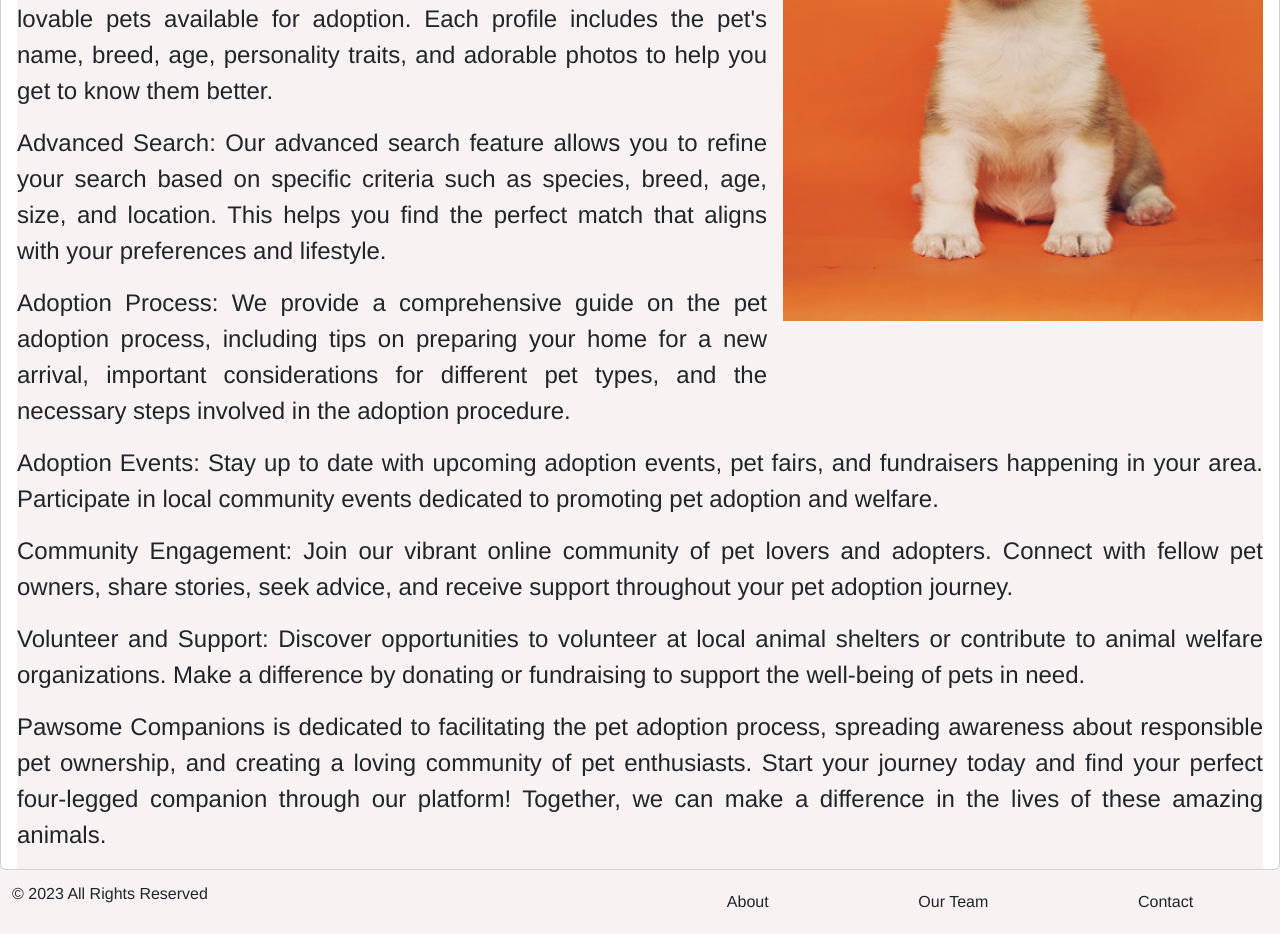
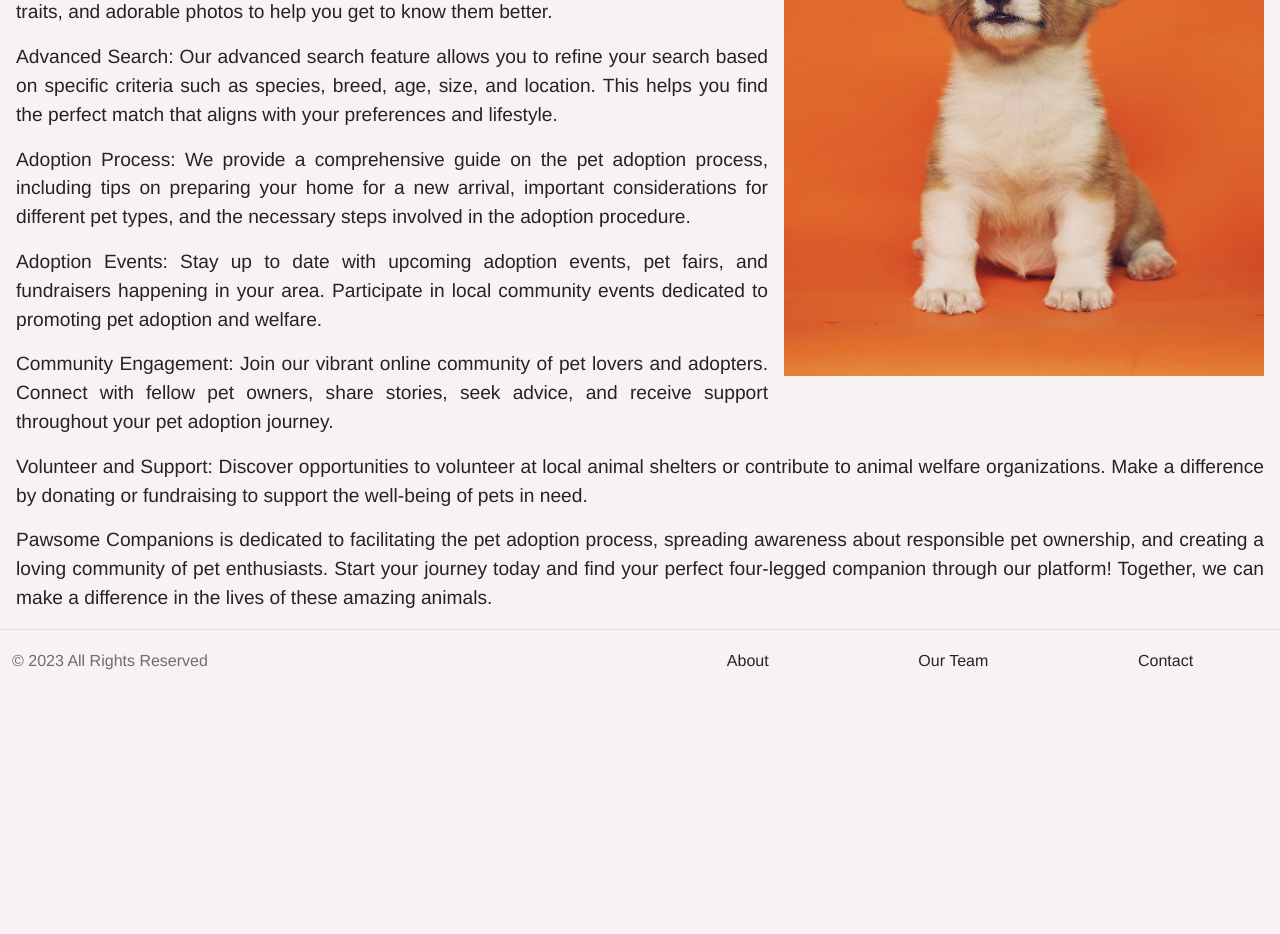
Before and after one commit to AlonaVladymyrovaTrinity/AdoptTheDreamApp-Front, a React (Create React App) app: page /about in a window 1280 px wide. Shown: the part 400-1334 px from the top of the page. After the commit the page ends 1093 px from the top, so only its background shows below. Built offline with nearby package versions, Linux system fonts and the light colour scheme.

Commit message:
test: footer and about page

```diff
--- a/src/component/layout/About/About.css
+++ b/src/component/layout/About/About.css
@@ -3,39 +3,34 @@ img {
     height: 40rem;
 }
 
-body {
-    background-color: #f9ecdf;
-    color: #3f2f23;
-}
-
 h1 {
     text-align: center;
     font-size: 3em;
-
 }
 
-.card {
+.about-page {
     display: flex;
-    justify-content: flex-start;
-    align-items: flex-start;
+    flex-direction: column;
+    justify-content: space-between;
+    align-items: center;
 }
 
-.card__text {
+.about-page-text {
     margin-left: 1rem;
     margin-right: 1rem;
 }
 
-.card__text p {
+.about-page-text p {
     display: flex;
-    font-size: 1.5em;
+    font-size: 1.2rem;
     text-align: justify;
 }
 
-.card__text p:first-child {
+.about-page-text p:first-child {
     margin-top: 0;
 }
 
-.card__text img {
+.about-page-text img {
     float: right;
     margin-left: 1rem;
 }
--- a/src/component/layout/About/About.js
+++ b/src/component/layout/About/About.js
@@ -5,9 +5,10 @@ import './About.css';
 const About = () => {
     return (
         <>
-            <div className="card">
-                <div className="card__text">
-                    <img src={photoDog} alt="About" />
+            <div className="about-page">
+                <h1>About our business</h1>
+                <div className="about-page-text">
+                    <img src={photoDog} alt="dog" />
                     <p>"Find Your Fur-ever Friend!"</p>
                     <p>
                         Description: Welcome to Pawsome Companions, your go-to
--- a/src/component/layout/Footer/Footer.css
+++ b/src/component/layout/Footer/Footer.css
@@ -17,5 +17,5 @@
 }
 
 .footer-copyright-text {
-    color: (--footer-link-color);
+    color: rgb(110, 108, 108);
 }
--- a/src/component/layout/Footer/Footer.js
+++ b/src/component/layout/Footer/Footer.js
@@ -6,12 +6,11 @@ const Footer = () => {
     return (
         <footer>
             <Container fluid>
-                <Row className="footer align-items-center">
+                <Row className="footer align-items-center border-top">
                     <Col xs="12" lg="6" className="footer-copyright">
-                        <p className="footer-copyright-text">
-                            &copy; {new Date().getFullYear()} All Rights
-                            Reserved
-                        </p>
+                        <span className="footer-copyright-text">
+                            &copy; {new Date().getFullYear()} All Rights Reserved
+                        </span>
                     </Col>
                     <Col xs="12" lg="6">
                         <ul className="footer-links">
```
